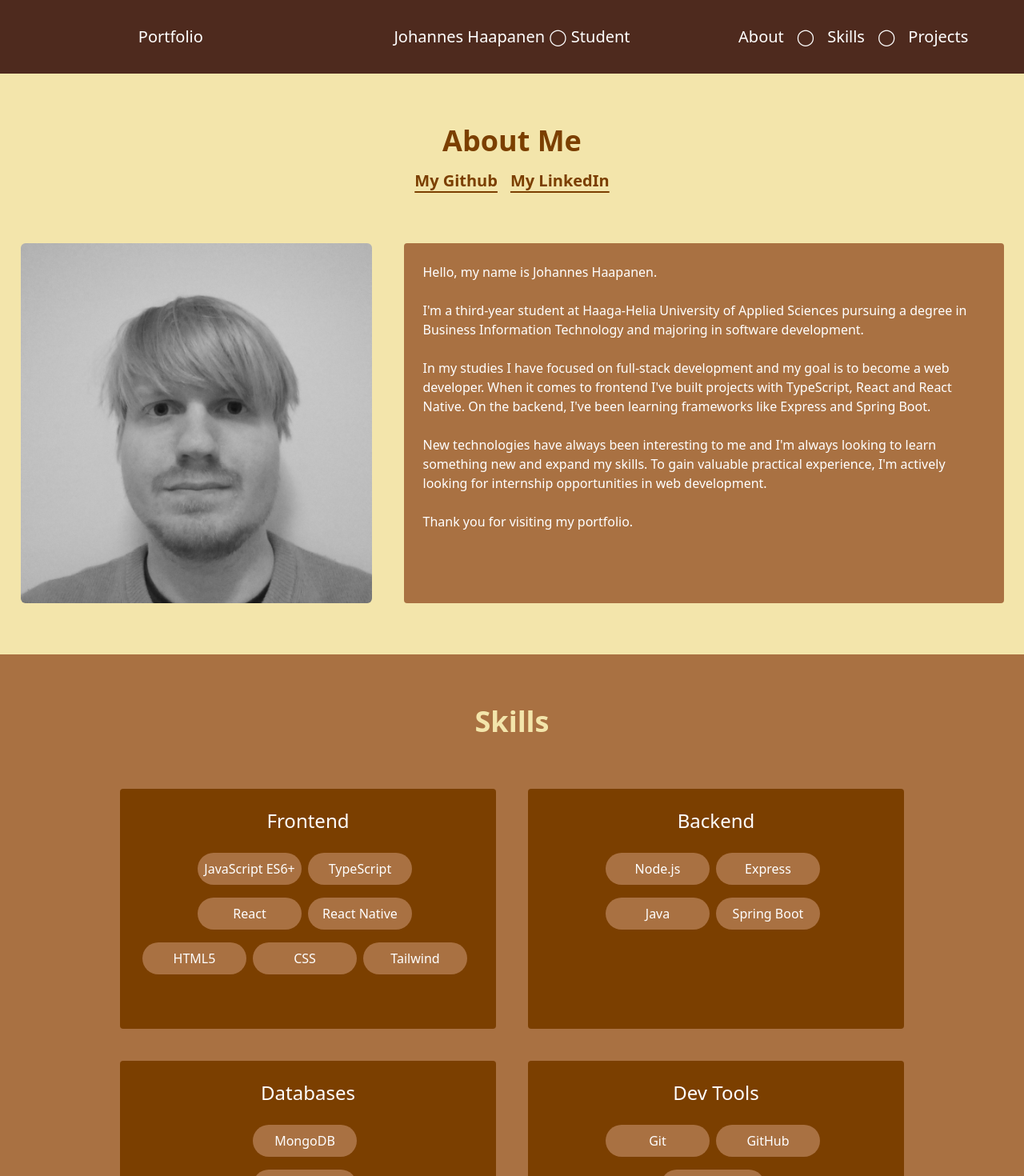
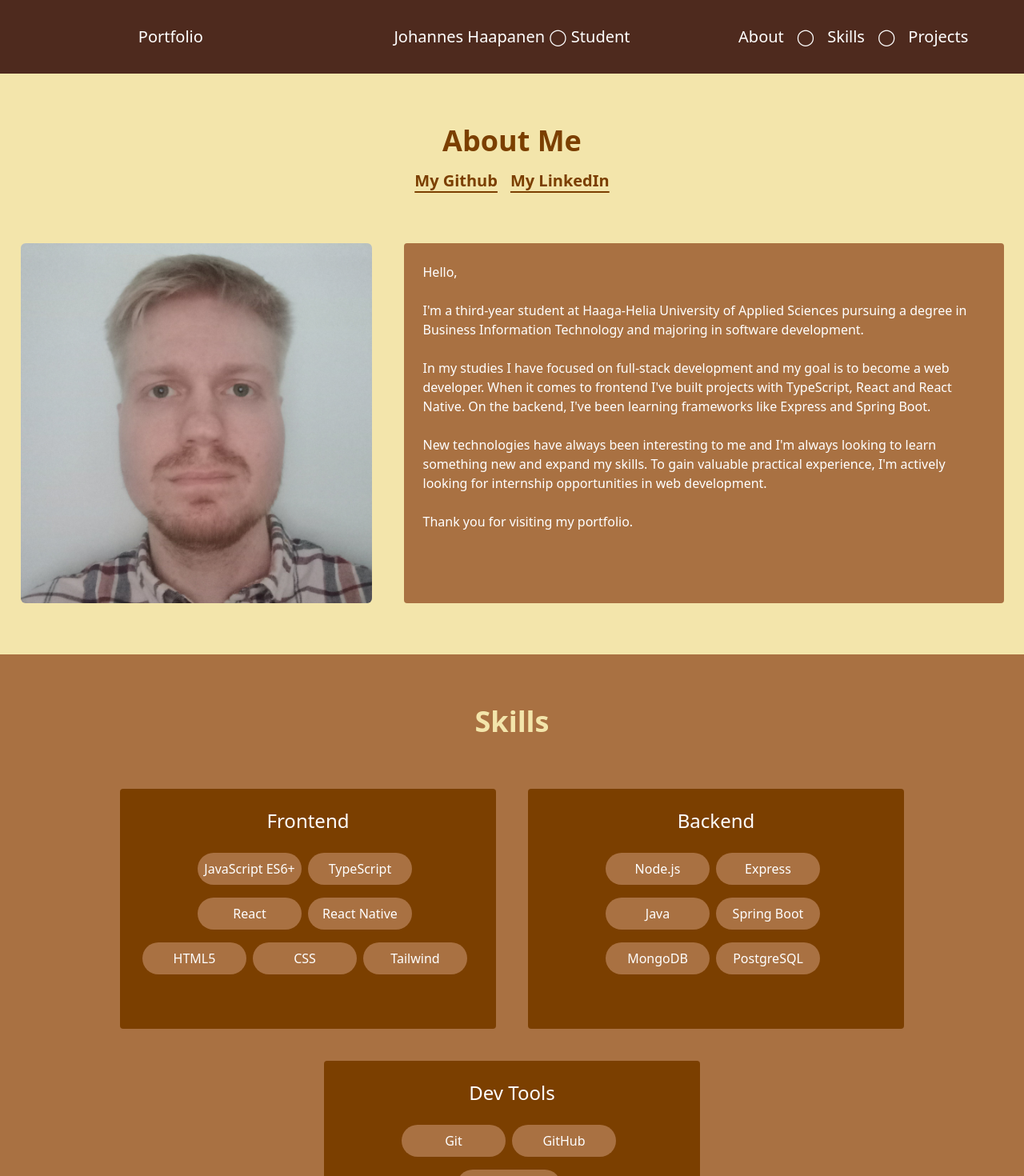
Before and after one commit to joakha/joakha.github.io, a React (Vite) app: page / in a window 1280 px wide. Shown: the top 1470 px of the page at 80% size. Built offline with nearby package versions, Linux system fonts and the light colour scheme.

Commit message:
update profile and skills

```diff
--- a/src/constants.js
+++ b/src/constants.js
@@ -7,7 +7,7 @@ import chocolate1 from "./assets/chocolate-1.jpeg"
 import chocolate2 from "./assets/chocolate-2.jpeg"
 import chocolate3 from "./assets/chocolate-3.jpeg"
 
-const introductionText = "Hello, my name is Johannes Haapanen.\n\n" +
+const introductionText = "Hello,\n\n" +
 "I'm a third-year student at Haaga-Helia University of Applied Sciences pursuing a degree in Business Information Technology and majoring in software development.\n\n" +
 "In my studies I have focused on full-stack development and my goal is to become a web developer. When it comes to frontend I've built projects with TypeScript, React and React Native. " +
 "On the backend, I've been learning frameworks like Express and Spring Boot.\n\n" +
@@ -69,14 +69,8 @@ const skillBoxesContents = [
     header: "Backend",
     arrays: [
       ["Node.js", "Express"],
-      ["Java", "Spring Boot"]
-    ]
-  },
-  {
-    header: "Databases",
-    arrays: [
-      ["MongoDB"],
-      ["PostgreSQL"]
+      ["Java", "Spring Boot"],
+      ["MongoDB", "PostgreSQL"]
     ]
   },
   {
```
Also changed, not shown: src/assets/profilePic.jpeg.
